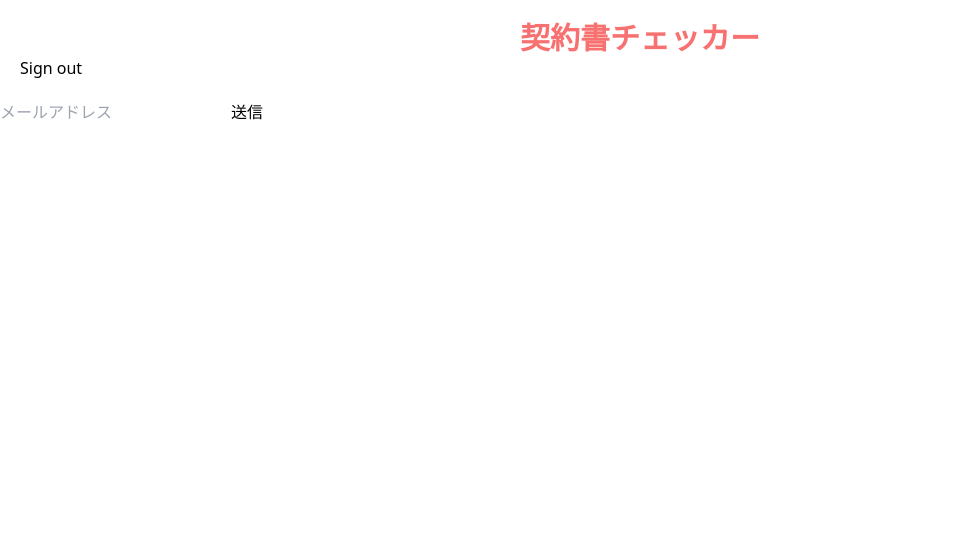
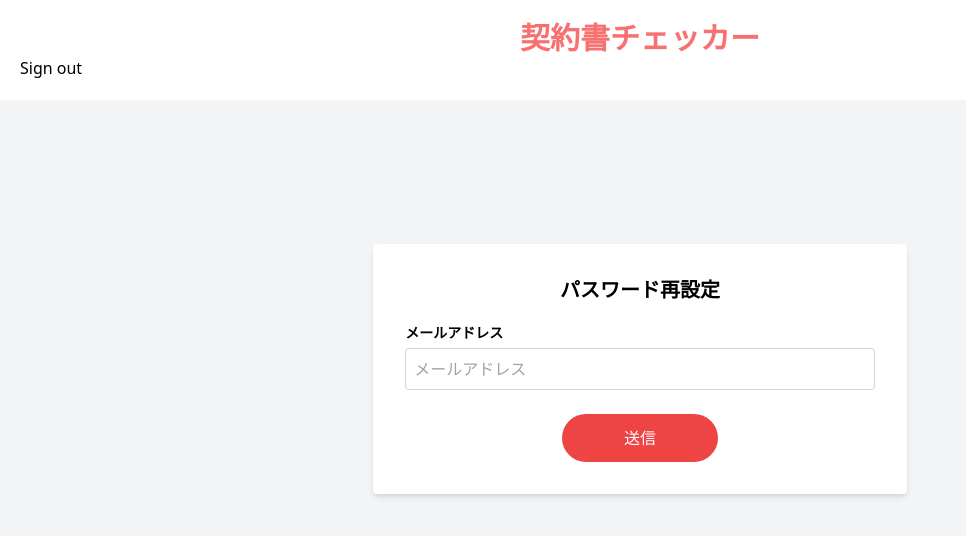
Before and after one commit to koooommmm/contract-checker, a React (Vite) app in the folder frontend/: page /password-reset in a window 1280 px wide. Shown: the top 536 px of the page, without its empty margins (0-966 px from the left). Built offline with nearby package versions, Linux system fonts and the light colour scheme; no server answers.

Commit message:
update: パスワードリセット画面のレイアウトを修正

```diff
--- a/frontend/src/components/auth/PasswordResetForm.jsx
+++ b/frontend/src/components/auth/PasswordResetForm.jsx
@@ -4,30 +4,57 @@ import { auth } from '../../firebase/firebaseConfig';
 
 const PasswordResetForm = () => {
   const [email, setEmail] = useState('');
+  const [isSended, setIsSended] = useState(false);
   const [sendPasswordResetEmail, sending, _, error] =
     useSendPasswordResetEmail(auth);
 
   const handleSubmit = async (event) => {
     event.preventDefault();
     await sendPasswordResetEmail(email);
-    alert('パスワード再設定用のリンクをメールで送信いたしました。');
+    setIsSended(true);
   };
 
   return (
+    <div className='min-h-screen bg-gray-100 flex justify-center'>
+      <div className='mt-36 bg-white p-8 rounded shadow-md w-5/12 h-2/5'>
+        <h1 className='text-xl font-bold mb-4 text-center'>パスワード再設定</h1>
+        {error && (
+          <p className='p-3 my-10 text-center text-red-500 rounded bg-red-100'>
+            パスワード再設定用リンクの送信に失敗しました。
+          </p>
+        )}
+        {isSended && (
+          <p className='p-3 my-10 text-center text-green-700 rounded bg-green-100'>
+            パスワード再設定用リンクを送信しました。
+          </p>
+        )}
+        <form onSubmit={handleSubmit} className='space-y-6'>
           <div>
-      <form onSubmit={handleSubmit}>
+            <label className='text-sm font-semibold' htmlFor='email'>
+              メールアドレス
+            </label>
             <input
+              className='mt-1 w-full p-2 border border-gray-300 rounded'
+              id='email'
               type='email'
               value={email}
               onChange={(e) => setEmail(e.target.value)}
               placeholder='メールアドレス'
               required
             />
-        <button type='submit' disabled={sending}>
+          </div>
+
+          <div className='flex justify-center'>
+            <button
+              type='submit'
+              disabled={sending}
+              className='w-1/3 bg-red-500 text-white p-3 rounded-full hover:bg-red-600 disabled:bg-red-300'
+            >
               送信
             </button>
-        {error && <p>{error.message}</p>}
+          </div>
         </form>
+      </div>
     </div>
   );
 };
```
Lines whose indentation alone changed are shown as unchanged.
